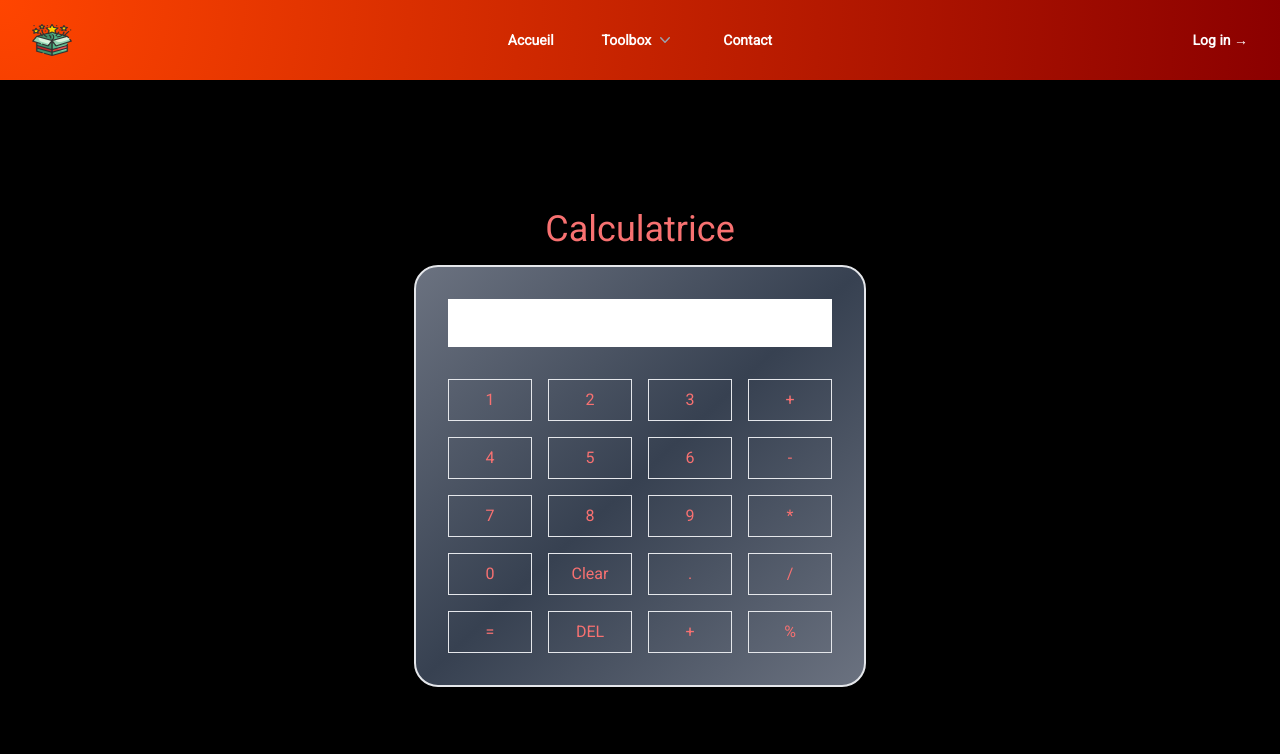
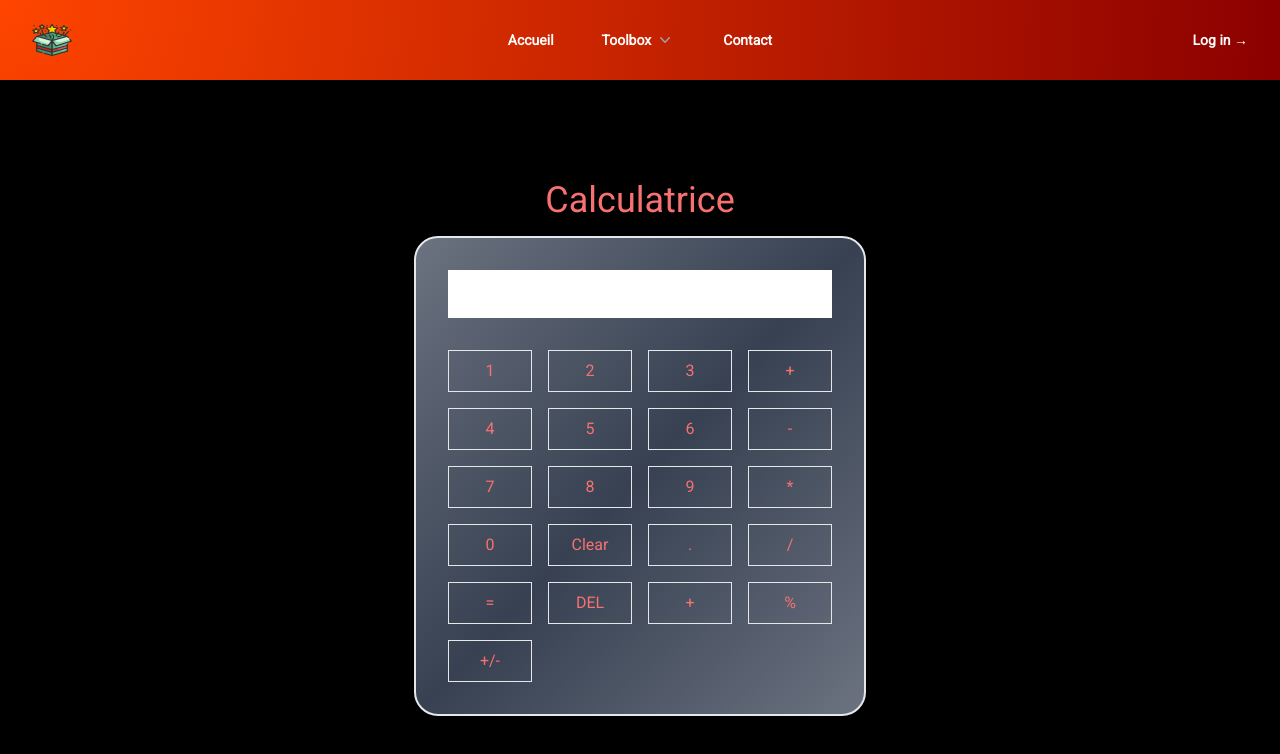
Before and after one commit to almoha73/toolbox, a Next.js app: page /calculatrice in a window 1280 px wide. Shown: the top 754 px of the page. Built offline with nearby package versions, Linux system fonts and the light colour scheme.

Commit message:
ajout touche +/- à la calculette

```diff
--- a/src/pages/calculatrice/index.tsx
+++ b/src/pages/calculatrice/index.tsx
@@ -19,8 +19,8 @@ export default function Calculator() {
 
     // si les chiffres après la virgule sont égaux à 0, on les supprime
     if (equal.slice(-3) === "000") {
-        setDisplay(String(Number(equal.slice(0, -3))));
-        return;
+      setDisplay(String(Number(equal.slice(0, -3))));
+      return;
     }
     setDisplay(String(equal));
   }
@@ -111,6 +111,9 @@ export default function Calculator() {
               <button className="border p-2" onClick={() => handlePercent()}>
                 %
               </button>
+              <button className="border p-2" onClick={() => handleNegative()}>
+                +/-
+              </button>
             </div>
           </div>
         </div>
```
